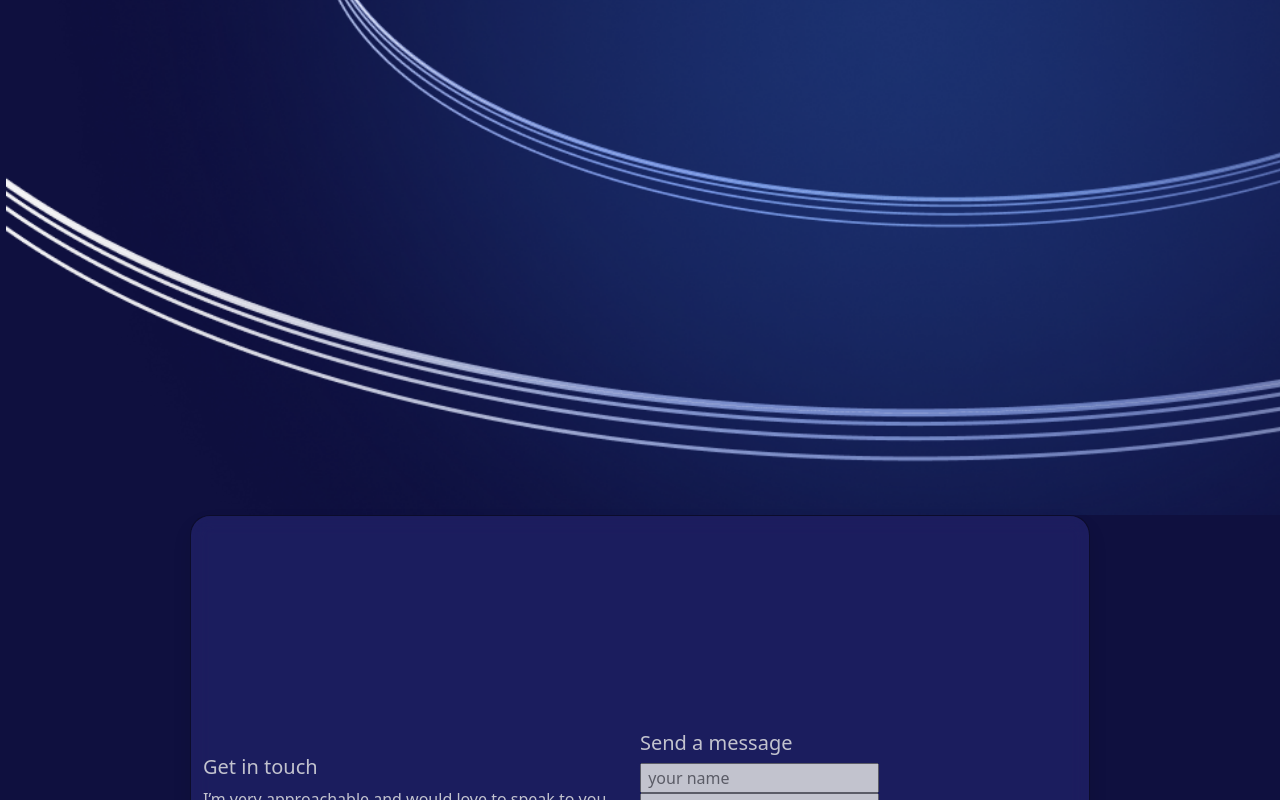
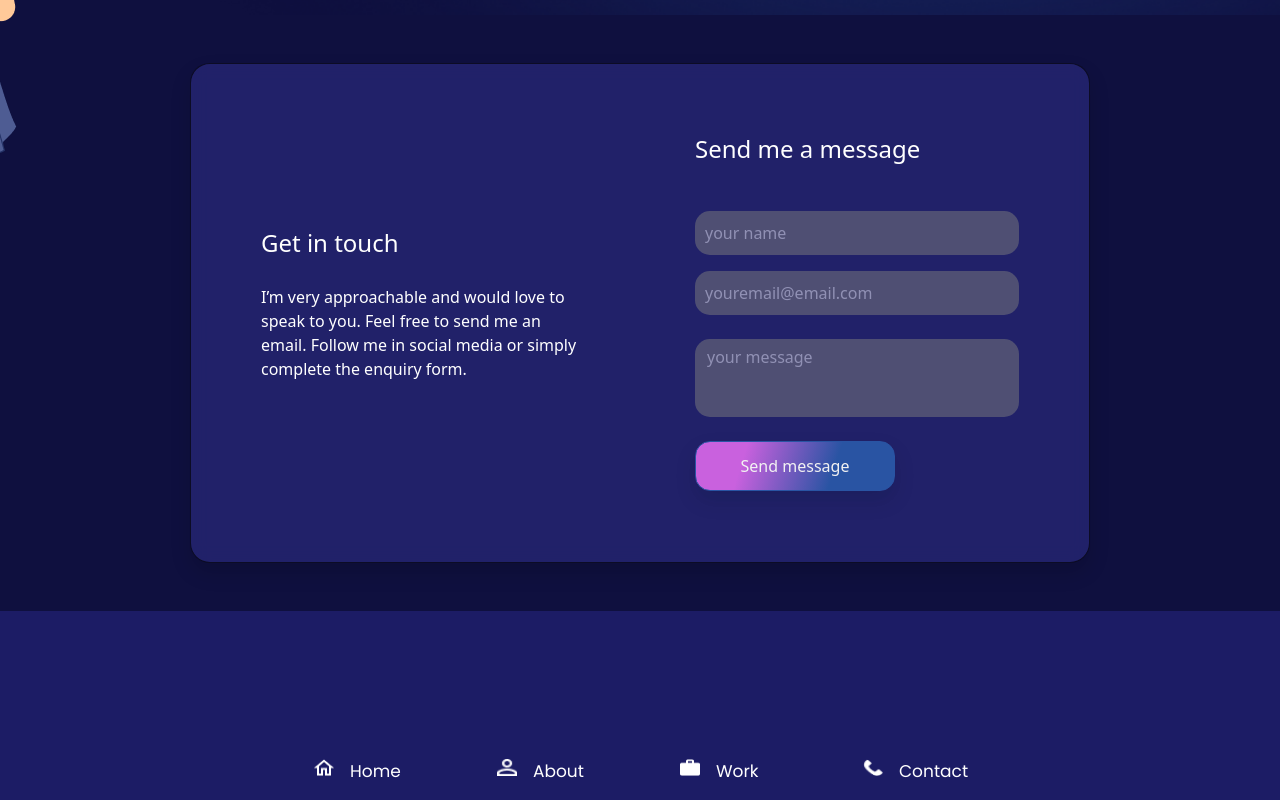
Before and after one commit to ColoradaGreis/mirepository, a React (Create React App) app: page / in a window 1280 px wide. Shown: the part 3500-4300 px from the top of the page. Built offline with nearby package versions, Linux system fonts and the light colour scheme.

Commit message:
css contact

```diff
--- a/src/components/Button/Button.jsx
+++ b/src/components/Button/Button.jsx
@@ -27,7 +27,7 @@ function Button (props) {
   }
   if (type === 'submit') {
     return (
-      <button className='btn btn-primary' type='submit'>
+      <button className={` ${s.cv}`} type='submit'>
         {text}
       </button>
     )
--- a/src/components/Contact/Contact.jsx
+++ b/src/components/Contact/Contact.jsx
@@ -2,6 +2,7 @@ import { Field, Form, Formik } from 'formik'
 import React from 'react'
 import { contactSchema } from '../../assets/utilities/contactSchema'
 import s from './Contact.module.css'
+import working from '../../assets/images/working.png'
 
 function Contact () {
   const initialValues = {
@@ -14,14 +15,19 @@ function Contact () {
     resetForm()
   }
   return (
+    <div className={s.divSupremo}>
+      <img src={working} alt='contact' className={s.img} />
     <div className={`container d-flex flex-wrap ${s.box}`}>
-      <div className='col'>
-        <h5>Get in touch</h5>
-        <p>I’m very approachable and would love to speak to you. Feel free to call, send me an email . Follow me in social media or simply complete the enquiry form.</p>
+      <div className={`${s.div} col`}>
+        <h4>Get in touch</h4>
+        <p>I’m very approachable and would love to speak to you. Feel free to send me an email. Follow me in social media or simply complete the enquiry form.</p>
 
       </div>
       <div className='col'>
-        <h5>Send a message</h5>
+        <div className='mb-5'>
+        <h4>Send me a message</h4>
+
+        </div>
         <Formik
         initialValues={initialValues}
         validationSchema={contactSchema}
@@ -29,21 +35,22 @@ function Contact () {
         >
           {
           ({ isSubmitting, errors, isValid, touched }) => (
-            <Form className={s.formContainer}>
-              <div className={s.namePhone}>
-                <Field className={s.inputNamePhone} name='name' placeholder=' your name' />
+            <Form className={` ${s.formContainer}`}>
+              <div className={`{mb-3 ${s.namePhone}`}>
+                <Field className={`form-control mb-3 ${s.input}`} name='name' placeholder='your name' />
                 {errors.name && touched.name && <div className={s.error}>{errors.name}</div>}
               </div>
-              <Field className={s.input} name='email' placeholder={'youremail@email.com'} />
+              <Field className={`form-control mb-4 ${s.input}`} name='email' placeholder={'youremail@email.com'} />
               {errors.email && touched.email && <div className={s.error}>{errors.email}</div>}
-              <Field className={`pb-5 ${s.input}`} name='message' placeholder='your message' />
+              <Field className={`pb-5 form-control mb-4 ${s.inputMessage}`} name='message' placeholder='your message' />
               {errors.message && touched.message && <div className={s.error}>{errors.message}</div>}
-              <button type='submit' className={s.btn} disabled={!isValid || isSubmitting}>Contact</button>
+              <button type='submit' className={s.btn} disabled={!isValid || isSubmitting}>Send message</button>
             </Form>)
         }
         </Formik>
       </div>
     </div>
+    </div>
   )
 }
 
--- a/src/components/Contact/Contact.module.css
+++ b/src/components/Contact/Contact.module.css
@@ -1,9 +1,20 @@
+.divSupremo{
+    position: relative;
+}
+.img{
+    position: absolute;
+    bottom: 0;
+    right: 1072px;
+    top: -598px;
+    z-index: 1;
+
+}
 .box{
     width: 900px;
-    height: 600px;
+    height: 500px;
     background-color: #2f2f8a93;
     border-radius: 20px;
-    opacity: 75%;
+    /* opacity: 75%; */
     justify-content: center;
     align-items: center;
     backdrop-filter: blur(10.054px);
@@ -11,8 +22,58 @@
     border: 1.53px solid;
     border-color: #020202a9;
     color: white;
+    padding: 70px;
+    gap: 110px;
 
+}
+.div{
+    display: flex;
+    flex-direction: column;
+    gap: 20px;
 
+}
+
+.input{
+    background-color: rgb(126, 126, 126);
+    opacity: 50%;
+    border-radius: 15px;
+    border: none;
+    padding: 10px;
+}
+
+.input::placeholder{
+    color: #fff;
+    /* opacity: 50%; */
+}
+.btn{
+    color: var(--senary-color);
+    box-sizing: border-box;
+    display: flex;
+    flex-direction: row;
+    justify-content: center;
+    align-items: center;
+    padding: 10px;
+    gap: 10px;
+    width: 200px;
+    height: 50px;
+    background: linear-gradient(107.21deg, #C961DE 24.43%, #2954A3 68.95%);
+    box-shadow: 0px 10px 20px rgba(8, 12, 33, 0.15);
+    border-radius: 15px;
+    border: 1px solid;
+    border-color: #2954A3;
+    transition: background-color 0.5s ease, transform 0.2s ease;
+}
+.inputMessage{
+    background-color: rgb(126, 126, 126);
+    opacity: 50%;
+    border-radius: 15px;
+    border: none;
 
 
 }
+.inputMessage::placeholder{
+    color: #fff;
+    text-align: start;
+
+
+}
--- a/src/pages/Home/Home.jsx
+++ b/src/pages/Home/Home.jsx
@@ -4,7 +4,7 @@ import AboutHome from './Components/AboutHome/AboutHome'
 import s from './Home.module.css'
 import HireMe from './Components/HireMe/HireMe'
 import top from '../../assets/images/Illustration_top.png'
-import Techskills from '../../components/TechSkills/Techskills'
+// import Techskills from '../../components/TechSkills/Techskills'
 import Projects from '../../components/Projects/Projects'
 import Contact from '../../components/Contact/Contact'
 
@@ -33,13 +33,13 @@ function Home () {
             <AboutHome/>
             </div >
         </div>
-        <div className={`${s.tech} d-flex justify-content-center`}>
+        {/* <div className={`${s.tech} d-flex justify-content-center`}>
           <Techskills/>
-        </div>
+        </div> */}
         <div className={s.back}>
           <Projects/>
         </div>
-        <div>
+        <div className='m-5'>
           <Contact/>
         </div>
       </div>
```
